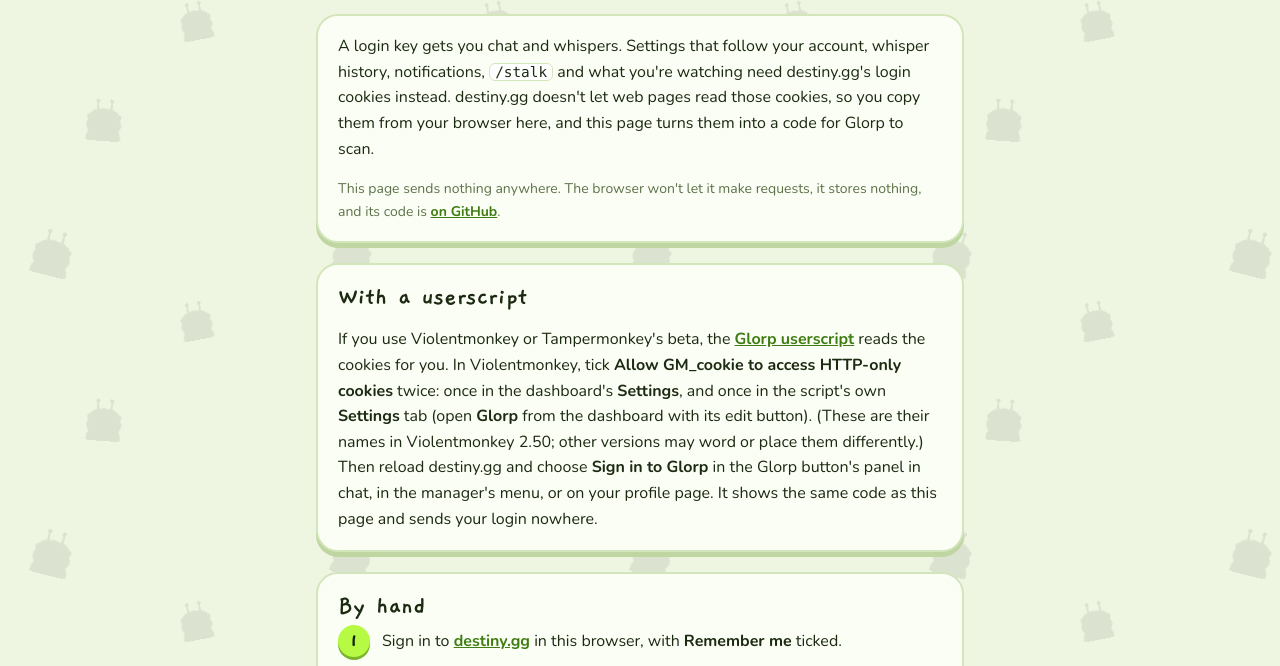
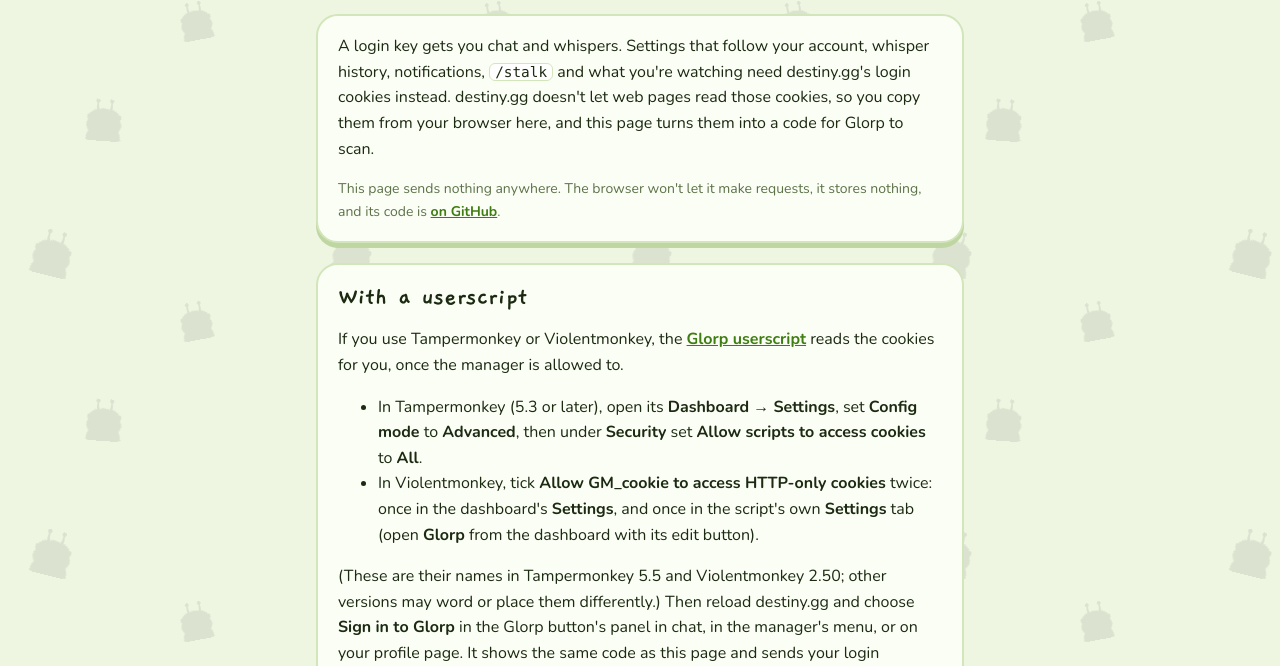
Before and after one commit to StrawWaffle/glorp, a plain HTML site: page pages/signin/index.html in a window 1280 px wide. Shown: the part 109-775 px from the top of the page. Drawn offline with Linux system fonts and the light colour scheme.

Commit message:
Sign-in instructions: Tampermonkey stable reads the cookies with Allow scripts to access cookies set to All

```diff
--- a/pages/signin/index.html
+++ b/pages/signin/index.html
@@ -35,11 +35,21 @@
   <section class="panel">
     <h2>With a userscript</h2>
     <p>
-      If you use Violentmonkey or Tampermonkey's beta, the
-      <a href="../userscript/glorp.user.js">Glorp userscript</a> reads the cookies for you.
-      In Violentmonkey, tick <b>Allow GM_cookie to access HTTP-only cookies</b> twice: once in the dashboard's
-      <b>Settings</b>, and once in the script's own <b>Settings</b> tab (open <b>Glorp</b> from the dashboard with its edit button).
-      (These are their names in Violentmonkey 2.50; other versions may word or place them differently.)
+      If you use Tampermonkey or Violentmonkey, the
+      <a href="../userscript/glorp.user.js">Glorp userscript</a> reads the cookies for you, once the manager is allowed to.
+    </p>
+    <ul>
+      <li>
+        In Tampermonkey (5.3 or later), open its <b>Dashboard</b> → <b>Settings</b>, set <b>Config mode</b> to <b>Advanced</b>,
+        then under <b>Security</b> set <b>Allow scripts to access cookies</b> to <b>All</b>.
+      </li>
+      <li>
+        In Violentmonkey, tick <b>Allow GM_cookie to access HTTP-only cookies</b> twice: once in the dashboard's
+        <b>Settings</b>, and once in the script's own <b>Settings</b> tab (open <b>Glorp</b> from the dashboard with its edit button).
+      </li>
+    </ul>
+    <p>
+      (These are their names in Tampermonkey 5.5 and Violentmonkey 2.50; other versions may word or place them differently.)
       Then reload destiny.gg and choose <b>Sign in to Glorp</b> in the Glorp button's panel in chat, in the manager's menu, or on your profile page.
       It shows the same code as this page and sends your login nowhere.
     </p>
```
Also changed, not shown: README.md.
